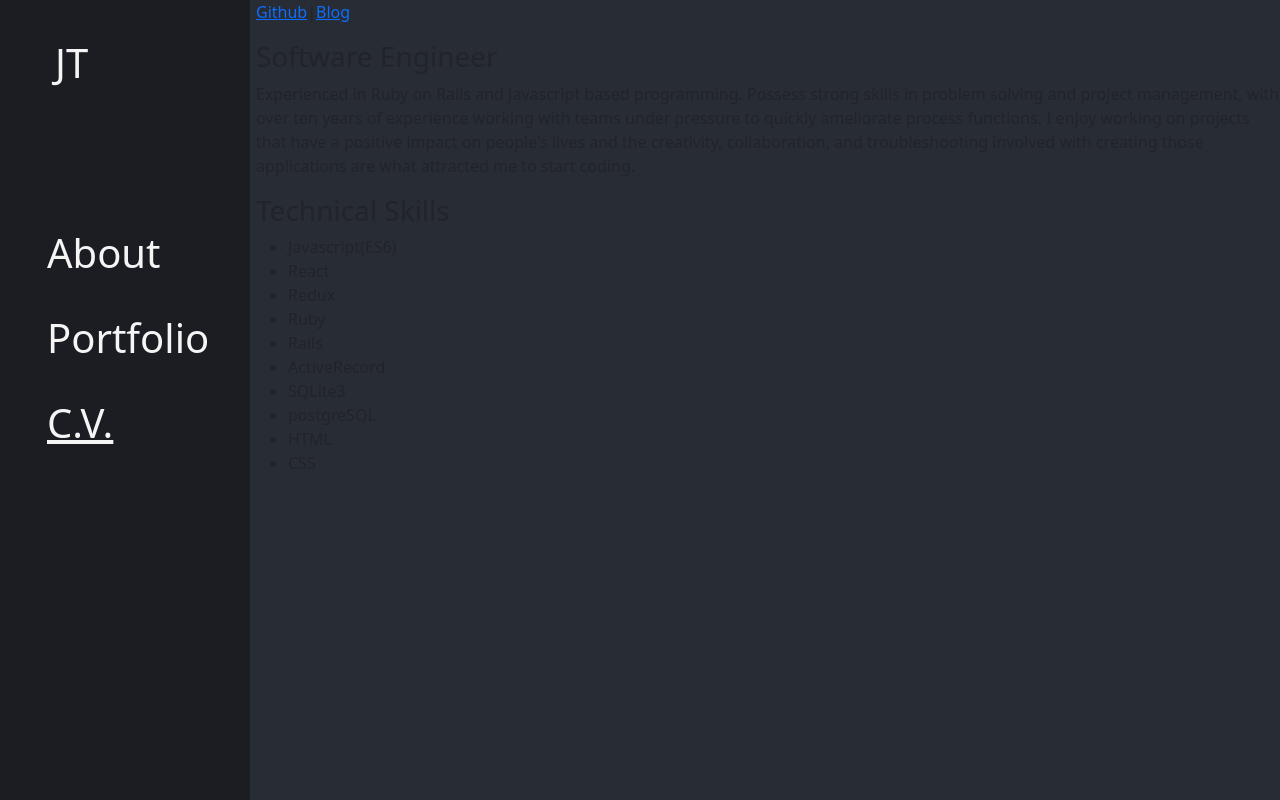
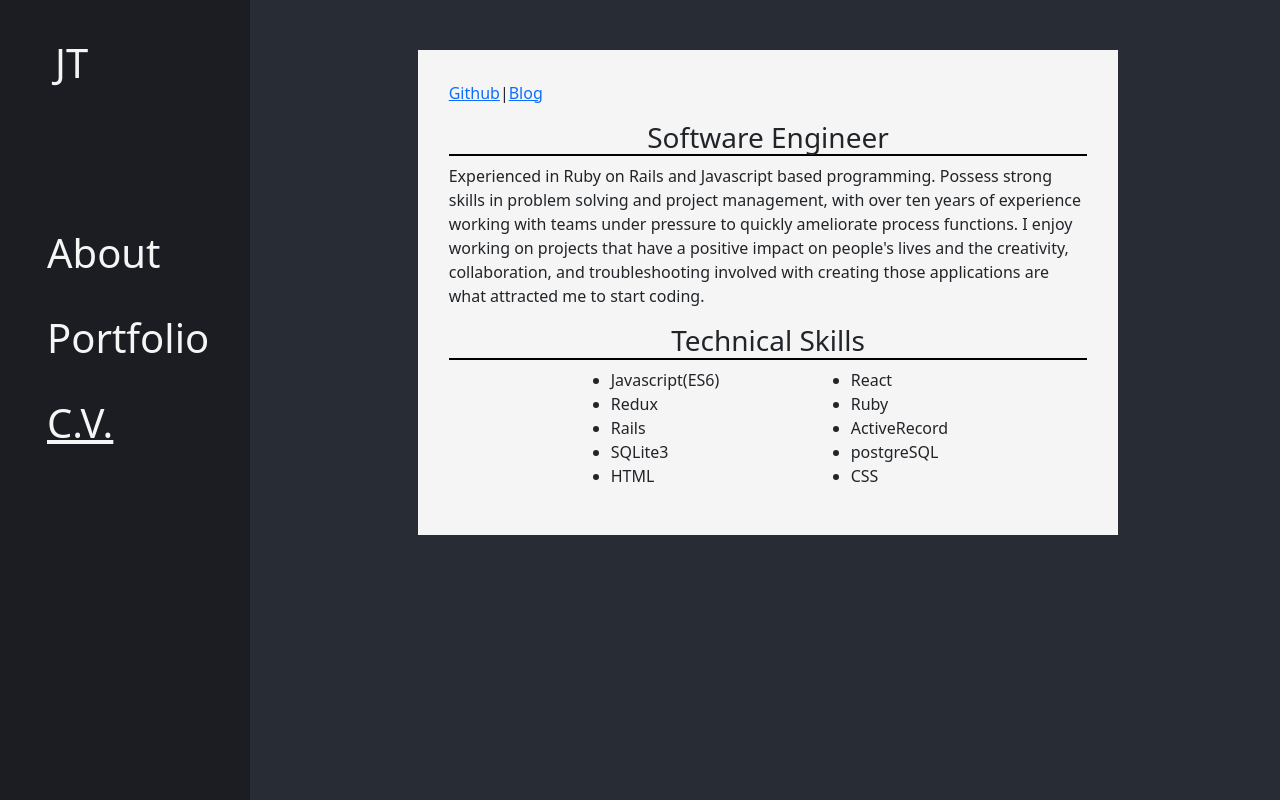
Before and after one commit to B0NG0FURY/b0ng0fury.github.io, a React (Create React App) app: page / in a window 1280 px wide. Both pictures are taken after a click on the button "C.V.". Built offline with nearby package versions, Linux system fonts and the light colour scheme.

Commit message:
adjusted positioning of Cv sections to make them more appealing and look more like a resume word document.

```diff
--- a/src/App.css
+++ b/src/App.css
@@ -155,6 +155,26 @@ body {
   float: right;
 }
 
+.cv-container {
+  width: 700px;
+  height: auto;
+  margin: auto;
+  margin-top: 50px;
+  padding: 3%;
+  background-color: whitesmoke;
+}
+
+.section-title {
+  text-align: center;
+  border-bottom: 2px solid black;
+}
+
+#skills-list {
+  display: grid;
+  grid-template-columns: 240px 240px;
+  margin-left: 130px;
+}
+
 @keyframes App-logo-spin {
   from {
     transform: rotate(0deg);
--- a/src/components/Cv.js
+++ b/src/components/Cv.js
@@ -28,7 +28,7 @@ export default function Cv() {
             </section>
             <section className="cv-section">
                 <h3 class="section-title">Technical Skills</h3>
-                <ul>
+                <ul id="skills-list">
                     <li>Javascript(ES6)</li>
                     <li>React</li>
                     <li>Redux</li>
```
